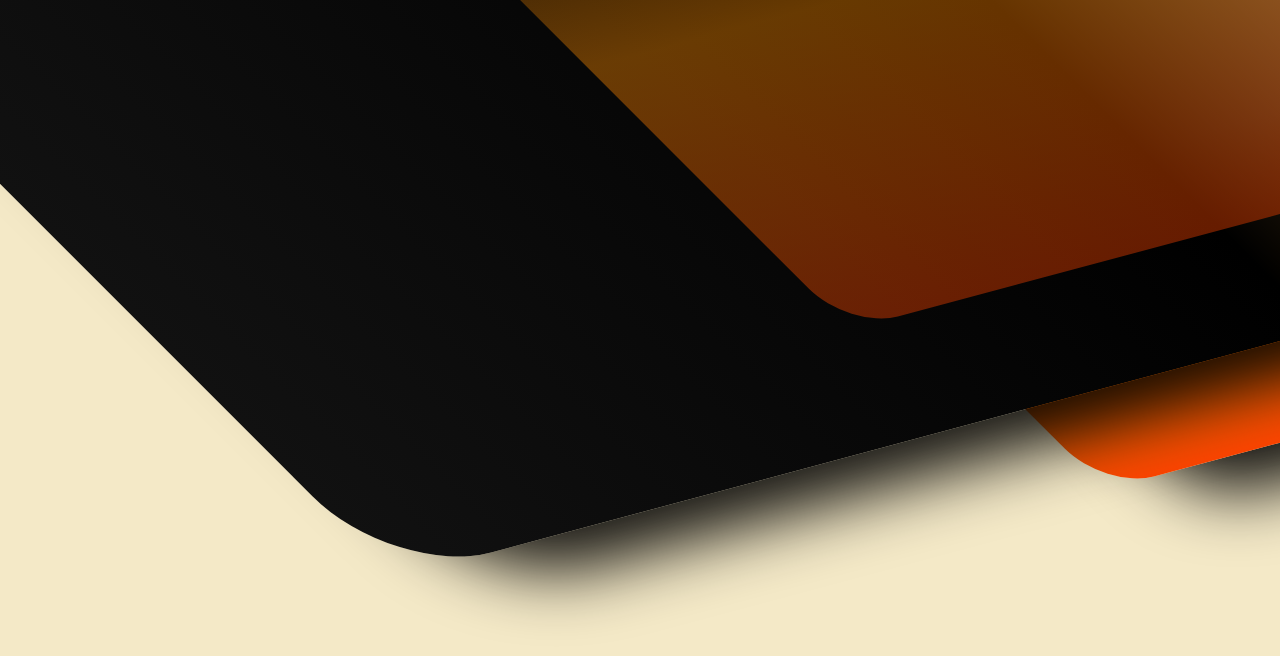
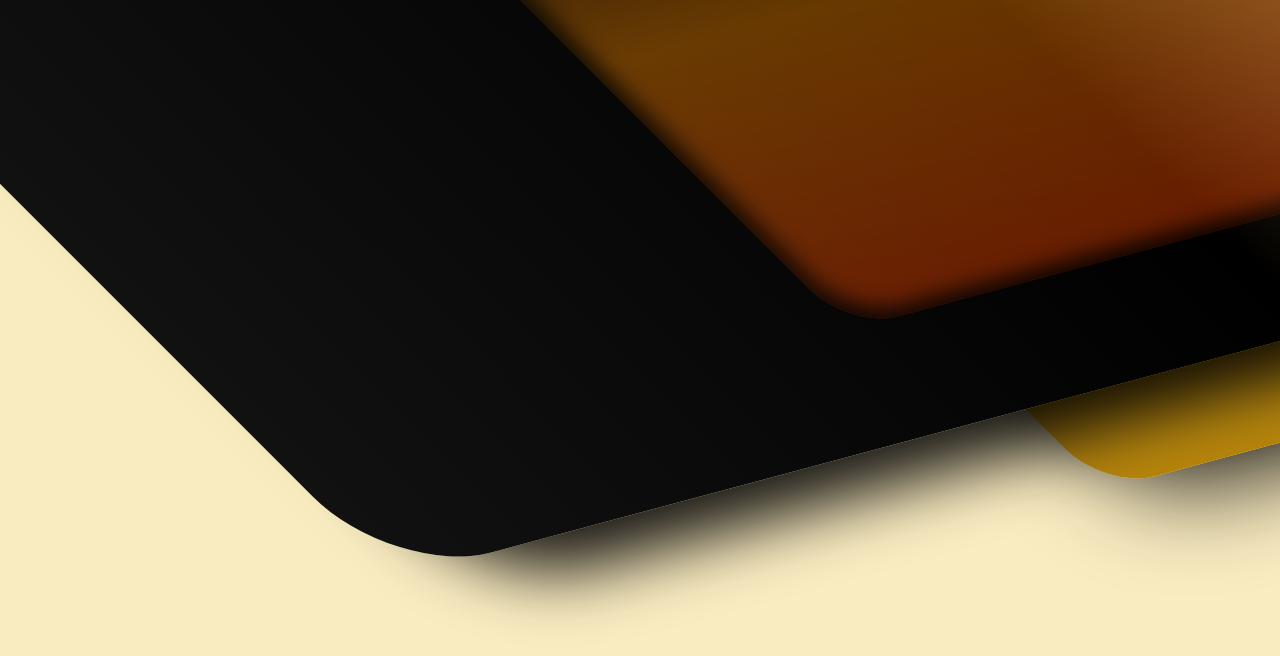
Before and after one commit to Nimira43/Axiologeo-Systema, a plain HTML site: page index.html in a window 1280 px wide. Drawn offline with Linux system fonts and the light colour scheme; files whose address does not match are found by name; a web font is replaced by a local one.

Commit message:
Correction: - header completed (after a few tweaks). Banner itself styled next.

```diff
--- a/css/style.css
+++ b/css/style.css
@@ -14,11 +14,13 @@ html {
 }
 
 :root {
-    --light-col: #f4e9c7;
+    --light-col: #faecc1;
     --dark-col: #111;
     --black-col: #000;
     --orange-col-1: orangered;
     --orange-col-2: darkorange;
+    --yellow-col-1: darkgoldenrod;
+    --yellow-col-2: goldenrod;
     --light-grey: #eee;
     --medium-grey: #ccc;
     --alt-grey: #888;
@@ -64,13 +66,13 @@ header {
     height: 100%;
     background: linear-gradient(
         transparent 60%,
-        var(--orange-col-2),
-        var(--orange-col-1));
+        var(--yellow-col-2),
+        var(--yellow-col-1));
     top: -40%;
     right: -10%;
     transform: rotateZ(-15deg) skewX(30deg);
     border-radius: 0 0 0 5rem;
-    box-shadow: 7rem 4rem 6rem rgba(0, 0, 0, 0.9);
+    box-shadow: 3.5rem 2rem 9rem rgba(0, 0, 0, 0.9);
 }
 
 .bg-2 {
@@ -86,5 +88,5 @@ header {
     border-radius: 0 0 0 5rem;
     z-index: 2;
     opacity: 0.4;
-
+    box-shadow: inset 1rem -1rem 2rem rgba(0, 0, 0, 0.9);
 }
```
